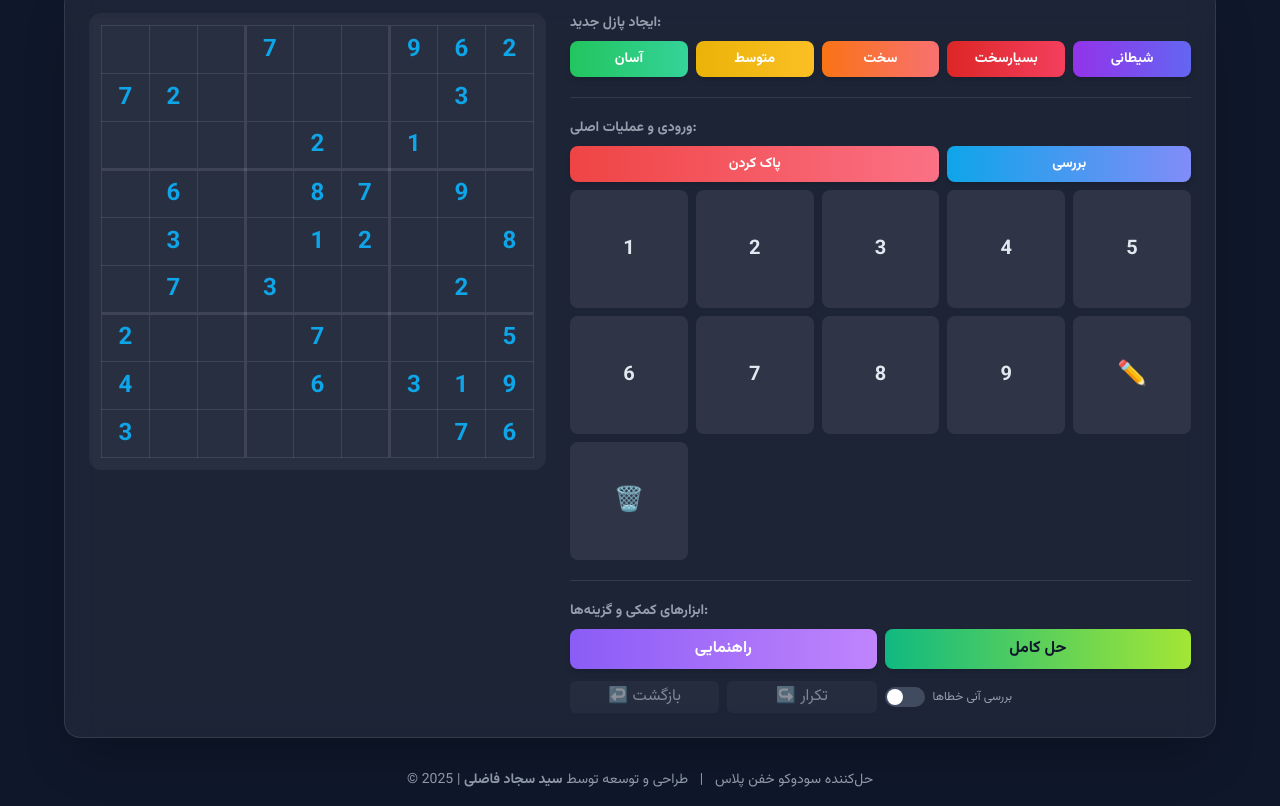
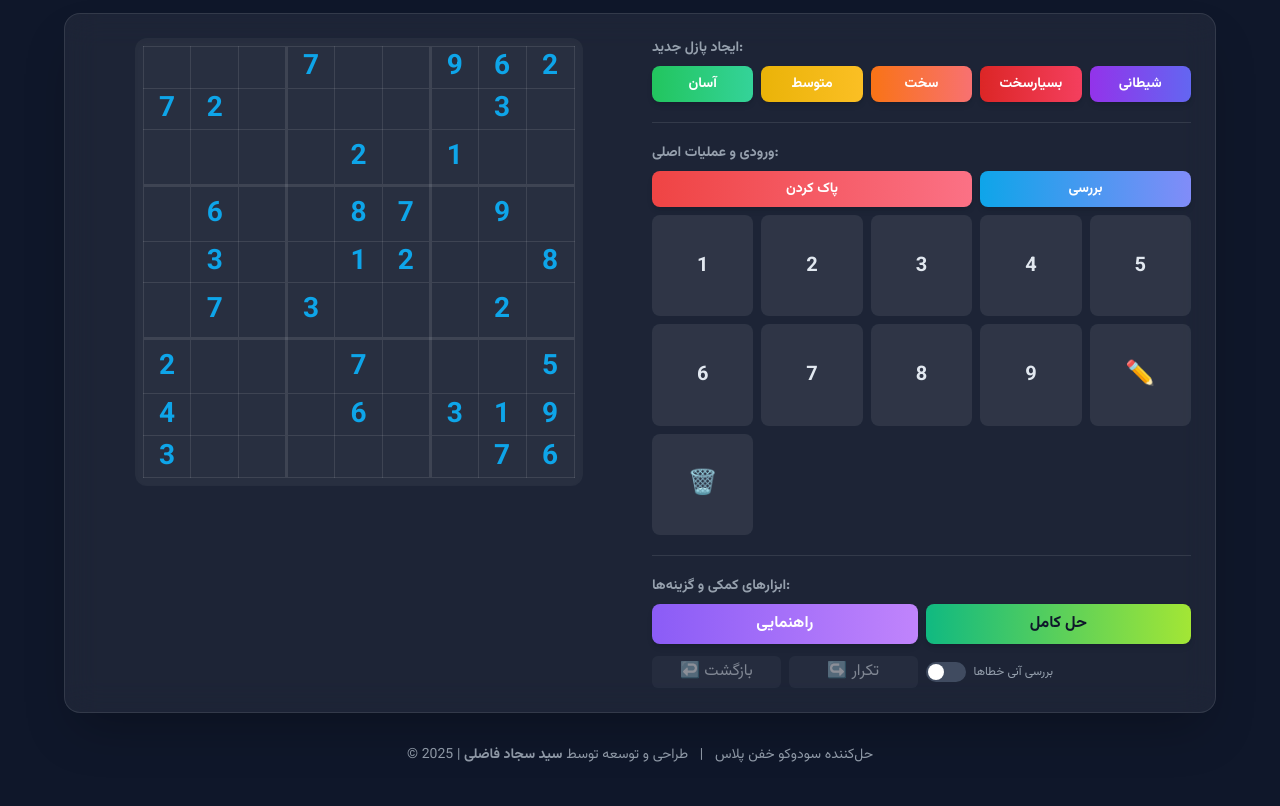
Before and after one commit to SeyyedSajjadFazeli/sudoku-solver, a plain HTML site: page index.html in a window 1280 px wide. Shown: the part 65-871 px from the top of the page. After the commit the page ends 846 px from the top, so only its background shows below. Drawn offline with nearby package versions, Linux system fonts and the light colour scheme.

Commit message:
Update index.html

```diff
--- a/index.html
+++ b/index.html
@@ -52,13 +52,27 @@
     .cell-main-val {
         position: absolute; top:0; left:0; width: 100%; height:100%;
         display: flex; align-items: center; justify-content: center;
-        font-size: 1.5rem; font-weight: bold;
+        /* CHANGE: Responsive font size */
+        font-size: 1.1rem; /* Base size for very small screens */
+        font-weight: bold;
     }
+    /* ADDED: Responsive font sizes for main value */
+    @media (min-width: 375px) { .cell-main-val { font-size: 1.5rem; } }
+    @media (min-width: 768px) { .cell-main-val { font-size: 1.75rem; } }
+
+
     .cell-notes {
         display: grid; grid-template-columns: repeat(3, 1fr);
         width: 100%; height: 100%;
-        font-size: 0.6rem; line-height: 1; color: #a1a1aa; /* zinc-400 */
+        /* CHANGE: Responsive font size */
+        font-size: 0.5rem; /* Base size for very small screens */
+        line-height: 1; color: #a1a1aa; /* zinc-400 */
     }
+    /* ADDED: Responsive font sizes for notes */
+    @media (min-width: 375px) { .cell-notes { font-size: 0.6rem; } }
+    @media (min-width: 768px) { .cell-notes { font-size: 0.7rem; } }
+
+
     .cell-notes > div { display: flex; align-items: center; justify-content: center; }
     .given { color: #0ea5e9; } /* sky-500 */
     .solved { color: #f97316; } /* orange-500 */
@@ -102,7 +116,7 @@
     }
   </style>
 </head>
-<body class="min-h-screen flex items-center justify-center p-4 main-gradient">
+<body class="min-h-screen flex items-center justify-center p-2 sm:p-4 main-gradient overflow-x-hidden">
   <canvas id="confetti-canvas" class="absolute top-0 left-0 w-full h-full pointer-events-none"></canvas>
   <div class="w-full max-w-6xl">
     <header class="mb-4 text-center">
@@ -122,14 +136,15 @@
     </div>
 
 
-    <main class="glass-panel rounded-2xl shadow-2xl p-4 md:p-6">
-      <div class="flex flex-col lg:flex-row items-start gap-6">
+    <main class="glass-panel rounded-2xl shadow-2xl p-3 md:p-6">
+      <div class="flex flex-col md:flex-row items-start gap-4 md:gap-6">
 
-        <div class="mx-auto lg:mx-0">
-          <div id="grid-wrap" class="grid-bg rounded-xl p-2 md:p-3 shadow-inner">
-            <table id="sudoku-grid" class="w-[max-content] m-auto table-fixed select-none"></table>
+        <div class="w-full md:w-auto md:flex-1">
+          <div id="grid-wrap" class="grid-bg rounded-xl shadow-inner w-full max-w-md mx-auto aspect-square p-1 sm:p-2">
+            <table id="sudoku-grid" class="w-full h-full table-fixed select-none"></table>
           </div>
         </div>
+
 
         <div class="flex-1 w-full flex flex-col gap-4">
 
@@ -588,7 +603,8 @@ function createGrid() {
         const row = gridEl.insertRow();
         for (let j = 0; j < 9; j++) {
             const cell = row.insertCell();
-            cell.className = 'w-10 h-10 md:w-12 md:h-12 grid-border border';
+            // CHANGE: removed fixed width/height classes
+            cell.className = 'grid-border border';
             if ((j + 1) % 3 === 0 && j < 8) cell.style.borderRightWidth = '3px';
             if ((i + 1) % 3 === 0 && i < 8) cell.style.borderBottomWidth = '3px';
             cell.dataset.row = i;
```
